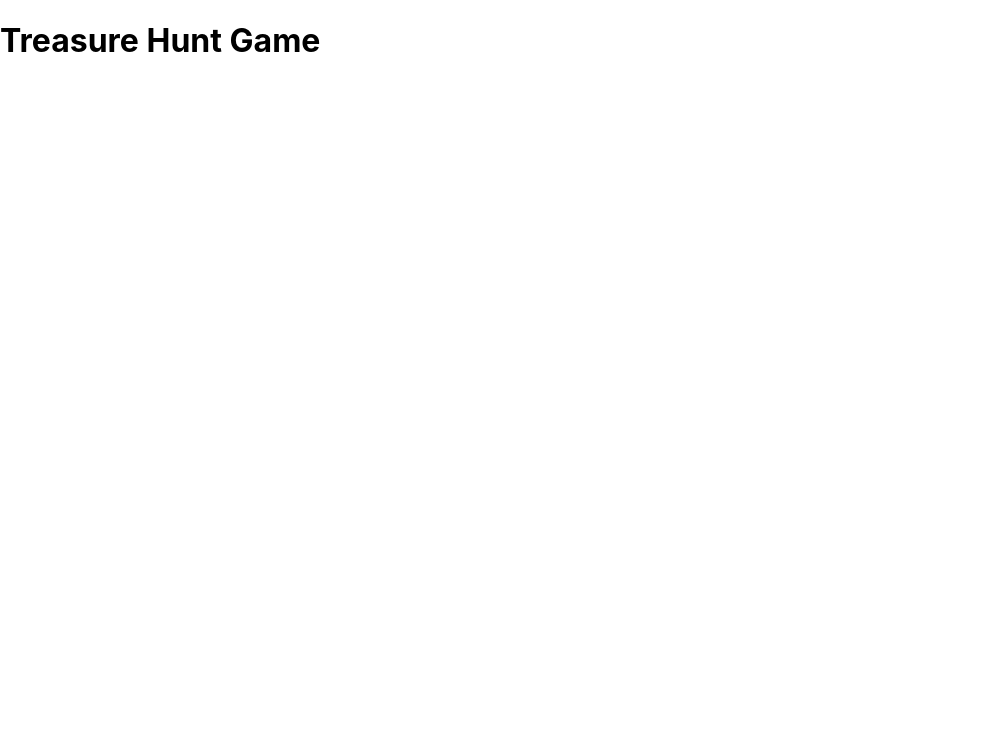
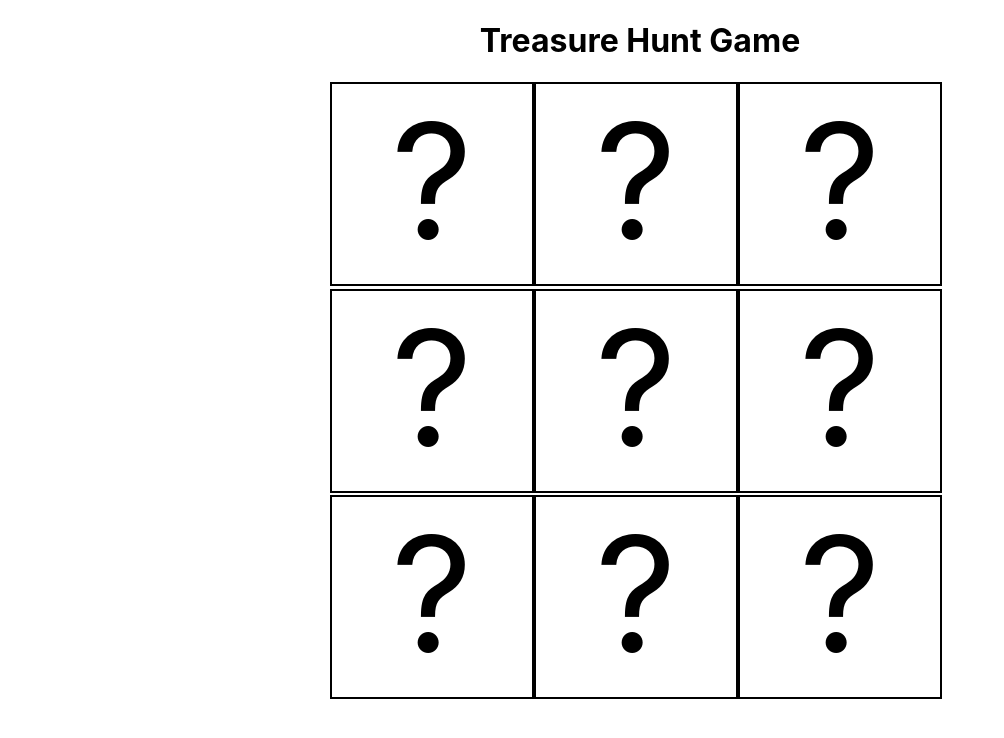
Before and after one commit to learn-academy-2021-charlie/treasure-hunt-kel-man, a React (Create React App) app: page / in a window 1280 px wide. Shown: the top 738 px of the page, without its empty margins (0-1004 px from the left). Built offline with nearby package versions, Linux system fonts and the light colour scheme.

Commit message:
adds gameboard with 9 squares and styling

```diff
--- a/src/App.css
+++ b/src/App.css
@@ -0,0 +1,17 @@
+h1{
+  text-align: center;
+}
+#square{
+  height: 200px;
+  width: 200px;
+  border: 2px solid black;
+  font-size: 10rem;
+  text-align: center;
+}
+#gameboard{
+  display: flex;
+  height: 620px;
+  width: 620px;
+  flex-flow: row wrap;
+  margin: 0 auto;
+}
--- a/src/App.js
+++ b/src/App.js
@@ -1,11 +1,12 @@
 import React, { Component } from 'react'
 import './App.css'
+import Square from './components/Square'
 
 class App extends Component{
   constructor(props){
     super(props)
     this.state = {
-      board: ["?", "?", "?", "?", "?", "?", "?", "?", "?"]
+      board: ['?', '?', '?', '?', '?', '?', '?', '?', '?']
     }
   }
 
@@ -13,6 +14,11 @@
     return(
       <>
         <h1>Treasure Hunt Game</h1>
+        <div id='gameboard'>
+          {this.state.board.map((value, index) => {
+             return <Square value={value} key={index}/>
+          })}
+        </div>
       </>
     )
   }
--- a/src/components/Square.js
+++ b/src/components/Square.js
@@ -4,6 +4,9 @@
   render(){
     return(
       <>
+        <div id='square'>
+          {this.props.value}
+        </div>
       </>
     )
   }
```
Also changed, not shown: 1 other file (tests, documents, lock files or other folders).
